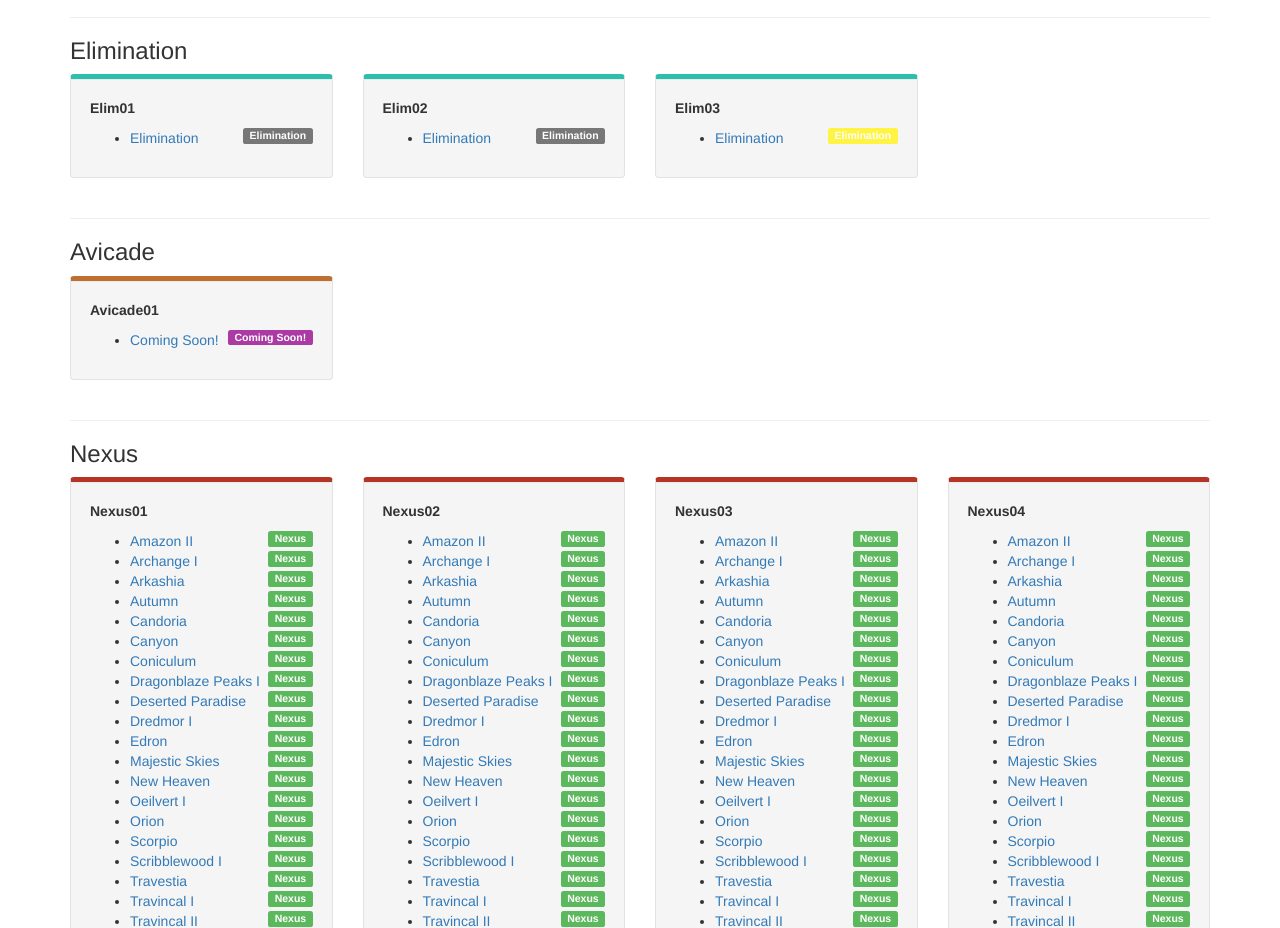
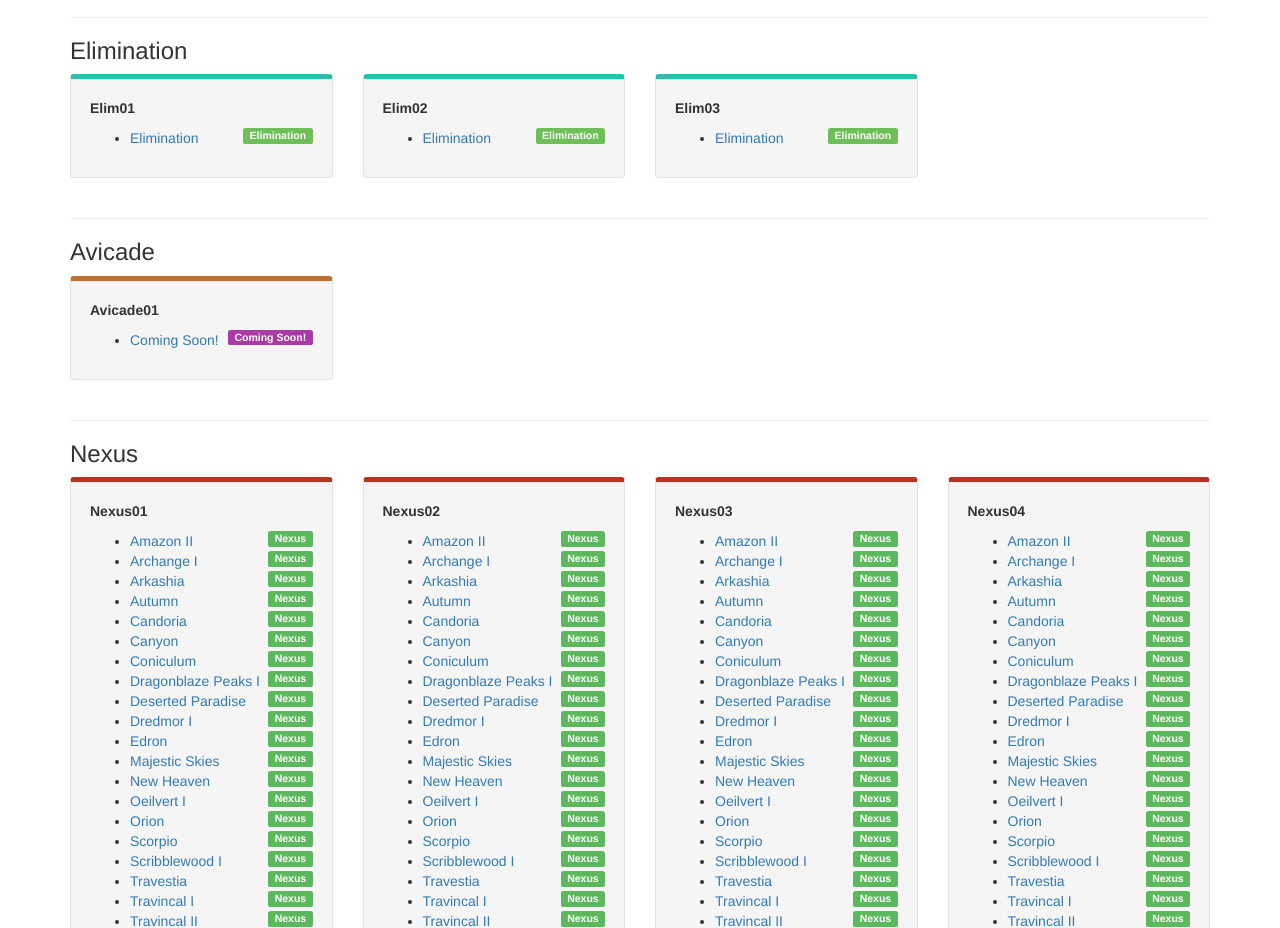
Before and after one commit to ivifetitaYT/matic0basle.github.io, a plain HTML site: page avicus/rotations/index.html in a window 1280 px wide. Shown: the part 3082-4010 px from the top of the page. Drawn offline with nearby package versions, Linux system fonts and the light colour scheme; a script that the page names is missing.

Commit message:
Change yellow label to light green for better visibility

```diff
--- a/avicus/rotations/assets/css/custom/extralabel.css
+++ b/avicus/rotations/assets/css/custom/extralabel.css
@@ -3,7 +3,7 @@
     color:#fff;
 }
 
-.label-yellow {
-    background-color:#FFF343;
+.label-lightgreen {
+    background-color:#6EBF58;
     color:#fff;
 }
--- a/avicus/rotations/index.html
+++ b/avicus/rotations/index.html
@@ -1595,7 +1595,7 @@
             <ul>
               <li>
                 <a href="http://maps.avicus.net/Elimination/">Elimination</a>
-                <span class="label label-default pull-right">Elimination</span>
+                <span class="label label-lightgreen pull-right">Elimination</span>
               </li>
             </ul>
           </div>
@@ -1608,7 +1608,7 @@
             <ul>
               <li>
                 <a href="http://maps.avicus.net/Elimination/">Elimination</a>
-                <span class="label label-default pull-right">Elimination</span>
+                <span class="label label-lightgreen pull-right">Elimination</span>
               </li>
             </ul>
           </div>
@@ -1621,7 +1621,7 @@
             <ul>
               <li>
                 <a href="http://maps.avicus.net/Elimination/">Elimination</a>
-                <span class="label label-yellow pull-right">Elimination</span>
+                <span class="label label-lightgreen pull-right">Elimination</span>
               </li>
             </ul>
           </div>
```
